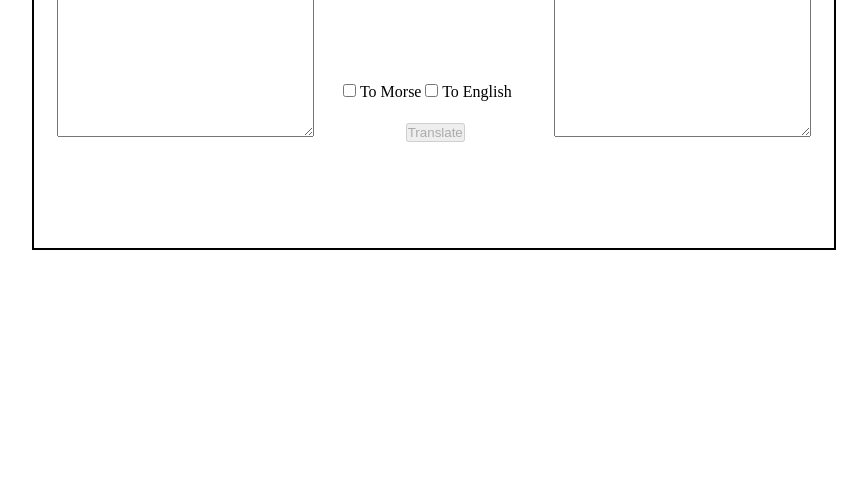
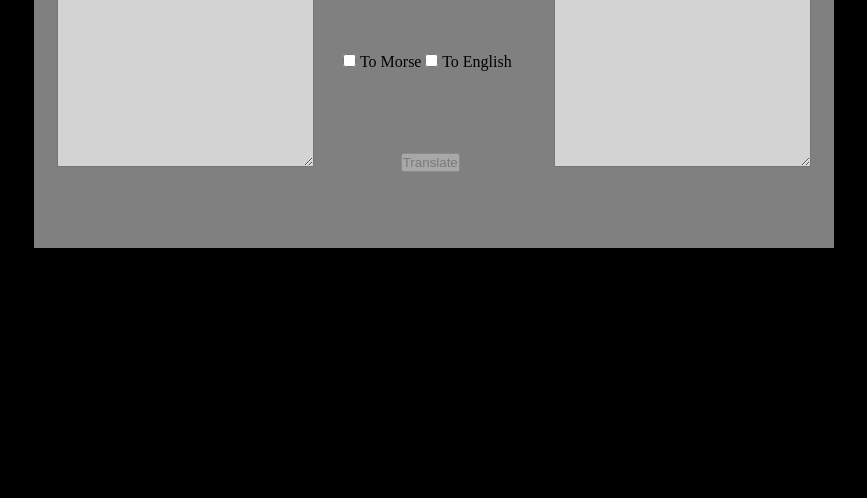
Before and after one commit to Parham2002/morse-code-translator, a website: page index.html in a window 1280 px wide. Shown: the part 302-800 px from the top of the page, without its empty margins (206-1073 px from the left). Drawn offline with Linux system fonts and the light colour scheme.

Commit message:
done for now!

```diff
--- a/index.html
+++ b/index.html
@@ -10,7 +10,7 @@
 <body>
     <main class="container">
         <h1>Morse-Code Translator</h1>
-        <textarea class="input-box" cols="30" rows="10"></textarea>
+        <textarea class="input-box" cols="30" rows="12"></textarea>
             <div class="switch">
                 <input type="checkbox" id="button-one" onclick="translateToggle()">
                 To Morse
@@ -18,7 +18,7 @@
                 To English
             </div>
             <button class="submit-button" disabled="true">Translate</button>
-        <textarea class="output-box" cols="30" rows="10"></textarea>
+        <textarea class="output-box" cols="30" rows="12"></textarea>
         <script src="main.js"></script>
     </main>
 </body>
--- a/main.js
+++ b/main.js
@@ -61,7 +61,7 @@ const engMorseDictionary = [
     },
     {
         english: "P",
-        morse: "--"
+        morse: ".--."
     },
     {
         english: "Q",
--- a/styles.scss
+++ b/styles.scss
@@ -3,6 +3,9 @@
     margin: 0px;
 }
 
+body {
+    background-color: black;
+}
 .container {
     width: 800px;
     height: 300px;
@@ -12,16 +15,21 @@
     transform: translate(-50%, -50%);
     border: 2px solid black;
     text-align: center;
+    background-color: gray;
 
     .switch {
         display: inline;
         position: relative;
-        bottom: 40px;
+        bottom: 100px;
         left: 25px;
     }
 
     .submit-button {
         position: relative;
-        right: 85px;
+        right: 90px;
+    }
+
+    textarea {
+        background-color: lightgray;
     }
 }
```
Also changed, not shown: dist/main.dev.js, styles.css.
